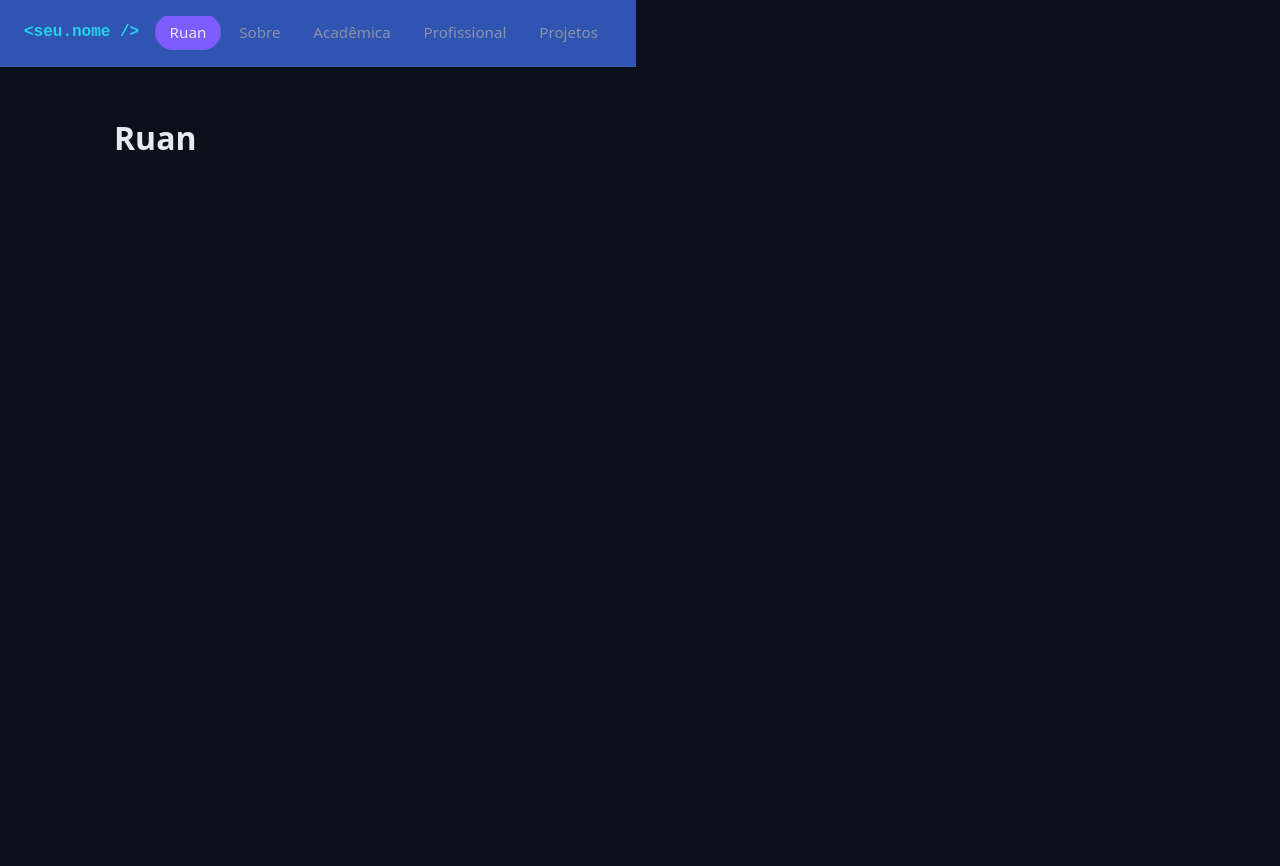
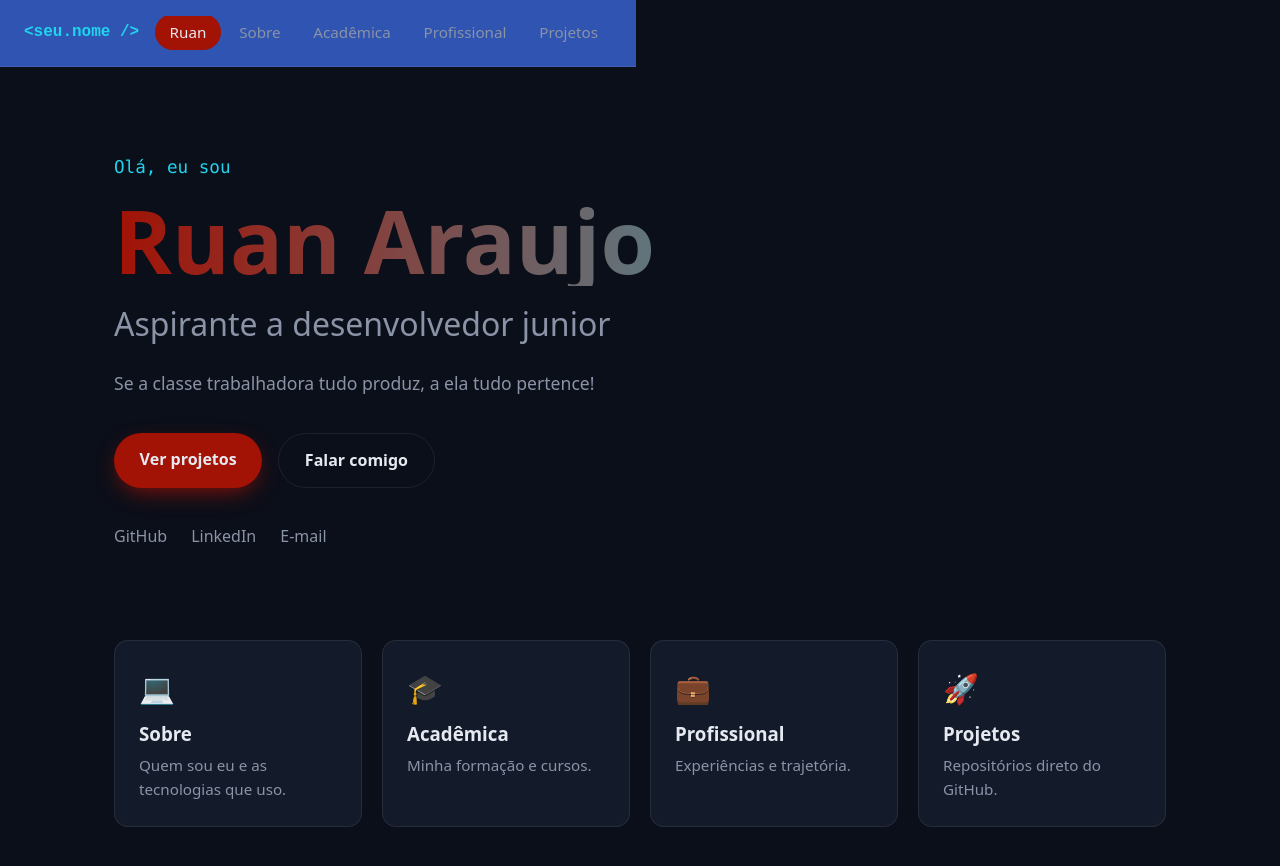
Before and after one commit to Shinobi4n/meu_portfolio, a Next.js app: page / in a window 1280 px wide. Shown: the top 866 px of the page. Before the commit the page ends 800 px from the top, so only its background shows below. Built offline with nearby package versions, Linux system fonts and the light colour scheme.

Commit message:
Perfil home criado

```diff
--- a/app/globals.css
+++ b/app/globals.css
@@ -3,7 +3,7 @@
   --bg-soft: #131a2a;
   --text: #e6e9f0;
   --text-muted: #8b93a7;
-  --primary: #7c5cff;
+  --primary: #a21205;
   --accent: #22d3ee;
   --border: rgba(255, 255, 255, 0.08);
   --radius: 14px;
--- /dev/null
+++ b/app/home.module.css
@@ -0,0 +1,134 @@
+.hero {
+    min-height: 60vh;
+    display: flex;
+    flex-direction: column;
+    justify-content: center;
+    gap: 0.75rem;
+    animation: subir 0.8s ease both;
+}
+
+.hello {
+    color: var(--accent);
+    font-family: ui-monospace, Consolas, monospace;
+    font-size: 1.1rem;
+}
+
+.nome {
+    font-size: clamp(2.6rem, 8vw, 5.5rem);
+    line-height: 1.05;
+    background: linear-gradient(90deg, var(--primary), var(--accent));
+    -webkit-background-clip: text;
+    background-clip: text;
+    color: transparent;
+}
+
+.cargo {
+    font-size: clamp(1.3rem, 3.5vw, 2rem);
+    font-weight: 500;
+    color: var(--text-muted);
+}
+
+.frase {
+    max-width: 560px;
+    margin-top: 0.5rem;
+    color: var(--text-muted);
+    font-size: 1.1rem;
+}
+
+.botoes {
+    display: flex;
+    flex-wrap: wrap;
+    gap: 1rem;
+    margin-top: 1.5rem;
+}
+
+.btnPrimario,
+.btnSecundario {
+    padding: 0.85rem 1.6rem;
+    border-radius: 999px;
+    font-weight: 600;
+    transition: transform 0.2s, box-shadow 0.2s, background 0.2s;
+}
+
+.btnPrimario {
+    background: var(--primary);
+    color: var(--on-primary);
+    box-shadow: 0 8px 24px -8px var(--primary);
+}
+
+.btnSecundario {
+    border: 1px solid var(--border);
+    color: var(--text);
+}
+
+.btnPrimario:hover,
+.btnSecundario:hover {
+    transform: translateY(-3px);
+}
+
+.btnSecundario:hover {
+    background: var(--bg-soft);
+}
+
+.social {
+    display: flex;
+    gap: 1.5rem;
+    margin-top: 1.5rem;
+}
+
+.social a {
+    color: var(--text-muted);
+    border-bottom: 1px solid transparent;
+    transition: color 0.2s, border-color 0.2s;
+}
+
+.social a:hover {
+    color: var(--accent);
+    border-color: var(--accent);
+}
+
+.atalhos {
+    display: grid;
+    grid-template-columns: repeat(auto-fit, minmax(220px, 1fr));
+    gap: 1.25rem;
+    margin-top: 3rem;
+}
+
+.card {
+    background: var(--bg-soft);
+    border: 1px solid var(--border);
+    border-radius: var(--radius);
+    padding: 1.5rem;
+    transition: transform 0.25s, border-color 0.25s, box-shadow 0.25s;
+}
+
+.card:hover {
+    transform: translateY(-6px);
+    border-color: var(--primary);
+    box-shadow: 0 12px 30px -12px var(--primary);
+}
+
+.emoji {
+    font-size: 1.8rem;
+}
+
+.card h3 {
+    margin: 0.5rem 0 0.25rem;
+}
+
+.card p {
+    color: var(--text-muted);
+    font-size: 0.95rem;
+}
+
+@keyframes subir {
+    from {
+        opacity: 0;
+        transform: translateY(24px);
+    }
+
+    to {
+        opacity: 1;
+        transform: translateY(0);
+    }
+}
--- a/app/page.js
+++ b/app/page.js
@@ -1,3 +1,53 @@
+import Link from "next/link";
+import { perfil } from "../data/perfil";
+import styles from "./home.module.css";
+
+const atalhos = [
+  { href: "/sobre", emoji: "💻", titulo: "Sobre", texto: "Quem sou eu e as tecnologias que uso." },
+  { href: "/academica", emoji: "🎓", titulo: "Acadêmica", texto: "Minha formação e cursos." },
+  { href: "/profissional", emoji: "💼", titulo: "Profissional", texto: "Experiências e trajetória." },
+  { href: "/projetos", emoji: "🚀", titulo: "Projetos", texto: "Repositórios direto do GitHub." },
+];
+
+
 export default function Ruan() {
-  return <h1>Ruan</h1>;
+  return (
+    <>
+      <section className={styles.hero}>
+        <p className={styles.hello}>Olá, eu sou</p>
+        <h1 className={styles.nome}>{perfil.nome}</h1>
+        <h2 className={styles.cargo}>{perfil.cargo}</h2>
+        <p className={styles.frase}>{perfil.frase}</p>
+
+        <div className={styles.botoes}>
+          <Link href="/projetos" className={styles.btnPrimario}>
+            Ver projetos
+          </Link>
+          <a href={`mailto:${perfil.email}`} className={styles.btnSecundario}>
+            Falar comigo
+          </a>
+        </div>
+
+        <div className={styles.social}>
+          <a href={`https://github.com/${perfil.github}`} target="_blank" rel="noreferrer">
+            GitHub
+          </a>
+          <a href={perfil.linkedin} target="_blank" rel="noreferrer">
+            LinkedIn
+          </a>
+          <a href={`mailto:${perfil.email}`}>E-mail</a>
+        </div>
+      </section>
+
+      <section className={styles.atalhos}>
+        {atalhos.map((item) => (
+          <Link key={item.href} href={item.href} className={styles.card}>
+            <span className={styles.emoji}>{item.emoji}</span>
+            <h3>{item.titulo}</h3>
+            <p>{item.texto}</p>
+          </Link>
+        ))}
+      </section>
+    </>
+  );
 }
--- /dev/null
+++ b/data/perfil.js
@@ -0,0 +1,9 @@
+export const perfil = {
+
+    nome: "Ruan Araujo",
+    cargo: "Aspirante a desenvolvedor junior",
+    frase: "Se a classe trabalhadora tudo produz, a ela tudo pertence!",
+    github: "Shinobi4n",
+    linkedin: "www.linkedin.com/in/ruan-santos-4ab84437a",
+    email: "ruan.araujo101@gmail.com"
+}
```
